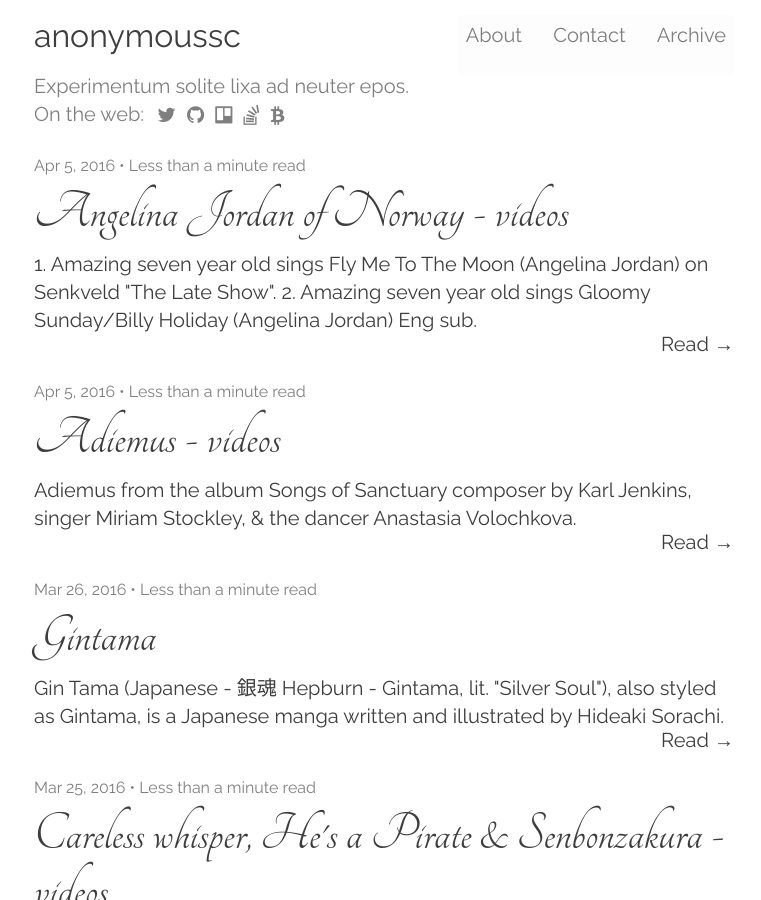
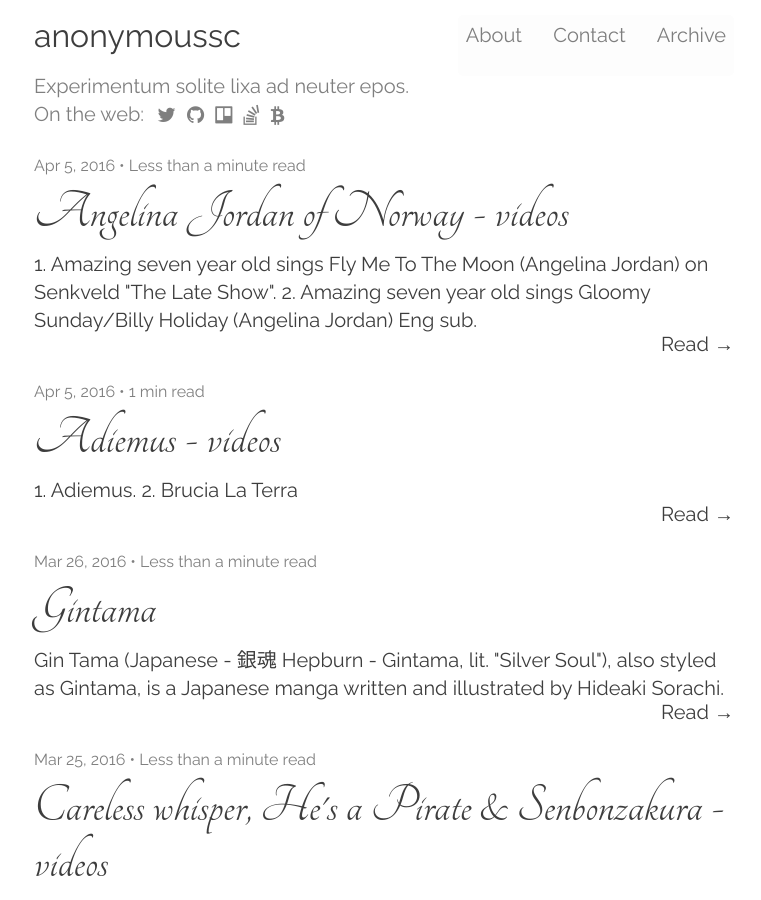
Before and after one commit to anonymoussc/anonymoussc.github.io, a Jekyll site: the page built from index.html, in a window 1280 px wide and 900 px high. Shown: the whole window, without its empty margins (256-1017 px from the left). Built offline with Jekyll 4.4.1, drawn with Linux system fonts in a browser that asks for light colours; nearby versions of some CDN libraries; the list of posts is cut into pages by our own code; some of the changed lines change nothing that is shown.

Commit message:
Modified 2016-04-05-adiemus

```diff
--- a/_posts/2016-04-05-adiemus.markdown
+++ b/_posts/2016-04-05-adiemus.markdown
@@ -1,11 +1,76 @@
 ---
 title:  "Adiemus - videos"
 date:   2016-04-05 01:39:00
-summary: Adiemus from the album Songs of Sanctuary composer by Karl Jenkins, singer Miriam Stockley, & the dancer Anastasia Volochkova.
+summary: 1. Adiemus. 2. Brucia La Terra
 ---
 
-The song is Adiemus, the album is Songs of Sanctuary, the composer is Karl Jenkins, the singer is Miriam Stockley, and the dancer is Anastasia Volochkova.
+Adiemus from the album Songs of Sanctuary composer by Karl Jenkins, singer Miriam Stockley, & the dancer (video) Anastasia Volochkova.
 
 ### Adiemus.
 
 <iframe width="560" height="315" src="https://www.youtube.com/embed/N1j9AdBRHM4" frameborder="0" allowfullscreen></iframe>
+
+### The Godfather 3 - Brucia La Terra (with Lyrics).
+
+<iframe width="560" height="315" src="https://www.youtube.com/embed/mwMOvx8kvSc" frameborder="0" allowfullscreen></iframe>
+
+Anthony Corleone plays a sicilian song for his father. Scene from "The Godfather, Part 3". Music by Nino Rota. "Brucia la Luna, Brucia la Terra".
+
+Brucia la luna n'cielu
+E ju bruciu d'amuri
+Focu ca si consuma
+Comu lu me cori
+
+L'anima chianci
+Addulurata
+
+Non si da paci
+Ma cchi mala nuttata
+
+Lu tempu passa
+Ma non agghiorna
+Non c'e mai suli
+S'idda non torna
+
+Brucia la terra mia
+E abbrucia lu me cori
+Cchi siti d'acqua idda
+E ju siti d'amuri
+
+Acu la cantu
+La me canzuni
+
+Si no c'e nuddu
+Ca s'a affacia
+A lu barcuni
+
+
+Translation:
+
+The moon is burning in the sky
+And I am burning with love
+The fire that is consumed
+Like my heart
+
+My soul crys
+Painfully
+
+I'm not at peace
+What a terrible night
+
+The time passes
+But there is no dawn
+There is no sunshine
+If she doesn't return
+
+My earth is burning
+And my heart is burning
+What she thirsts for water
+I thirst for love
+
+Who will I sing
+My song to
+
+If there is no one
+Who shows herself
+On the balcony
```
